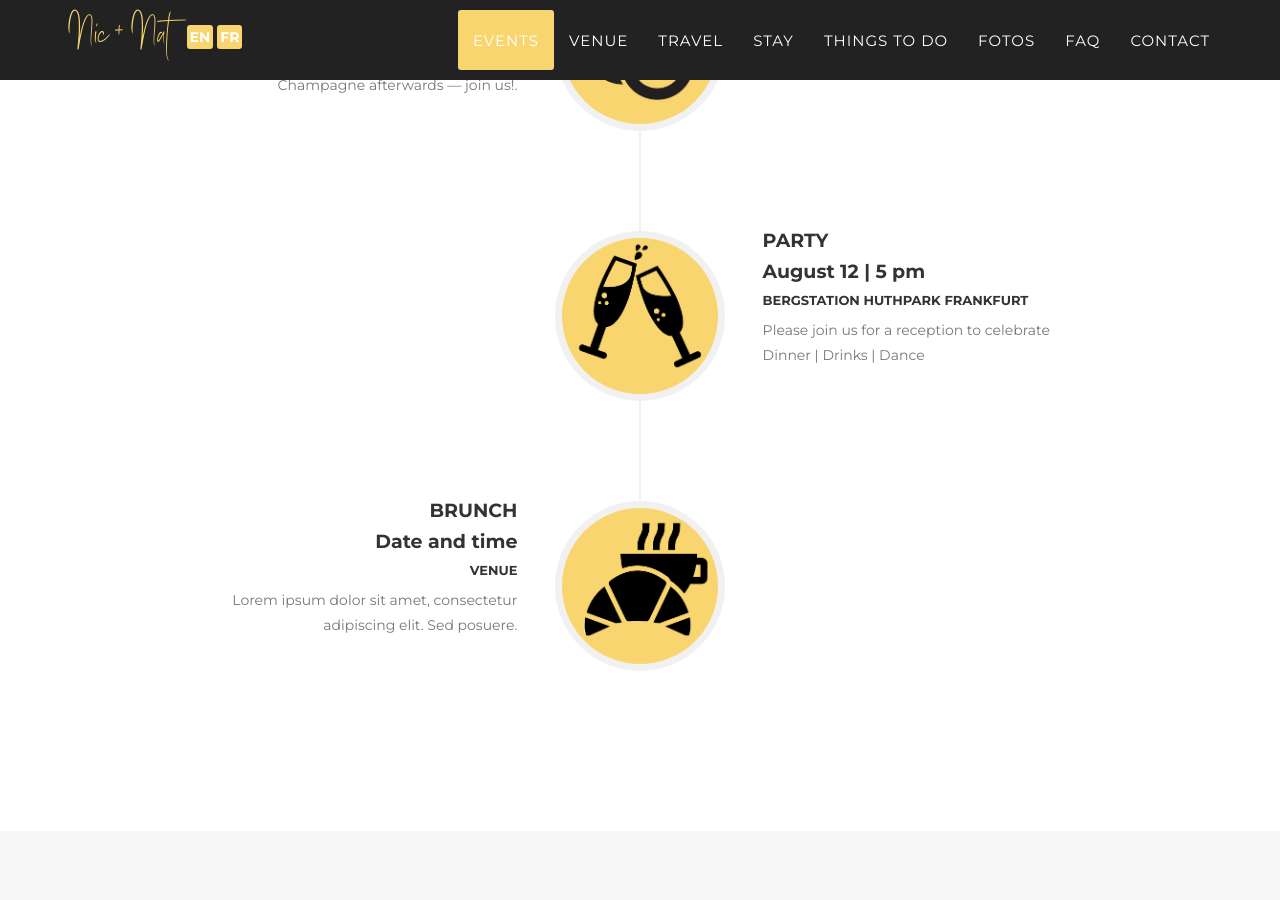
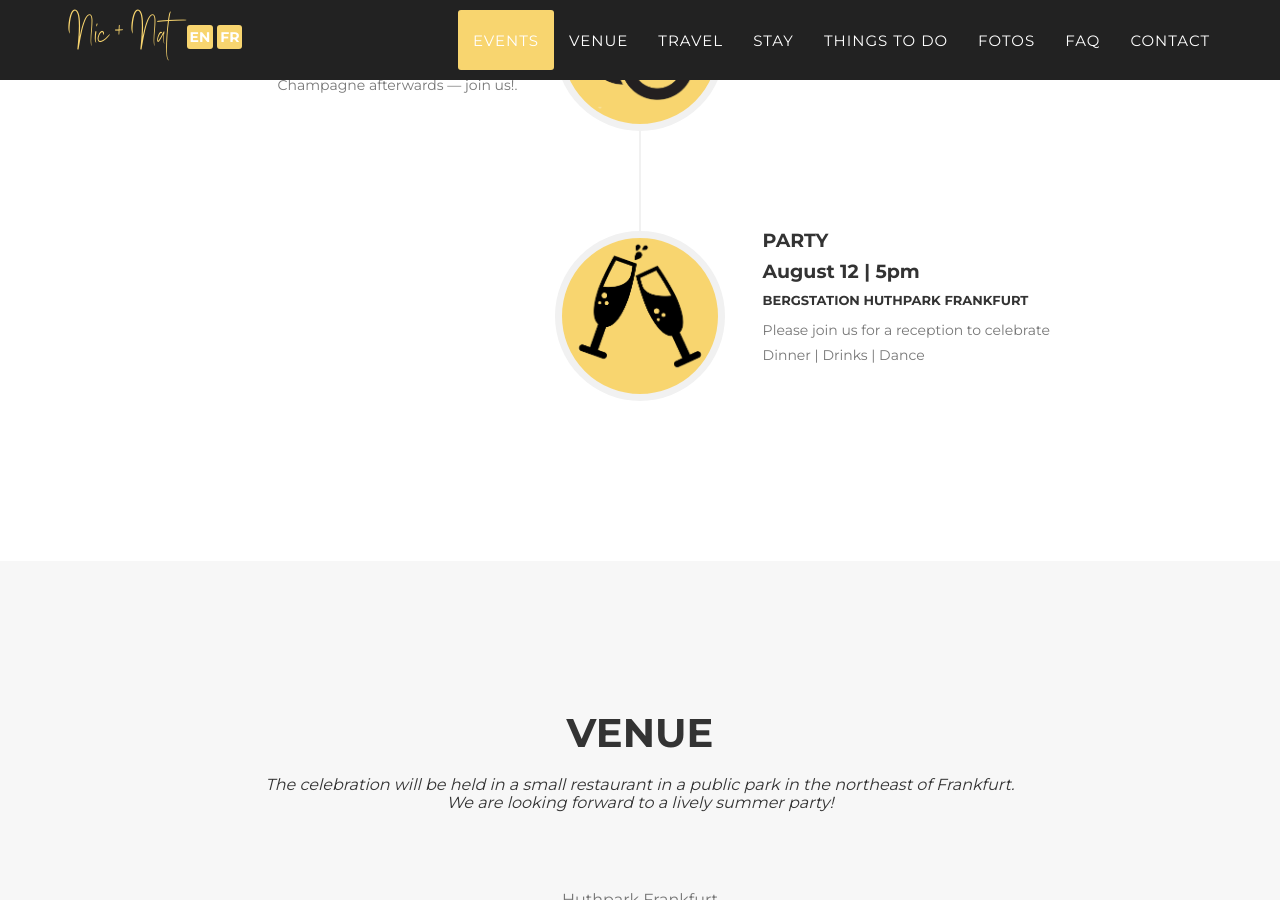
Before and after one commit to nic-nat/wedding, a Jekyll site: the page built from index.html, in a window 1280 px wide and 900 px high, scrolled down 1091 px. Built offline with Jekyll 4.4.1, drawn with Linux system fonts in a browser that asks for light colours; some web fonts are replaced.

Commit message:
Update events.html

```diff
--- a/_includes/en_data/events.html
+++ b/_includes/en_data/events.html
@@ -31,26 +31,11 @@
                         <div class="timeline-panel">
                             <div class="timeline-heading">
                                 <h4>Party</h4>
-                                <h4 class="subheading">August 12 | 5 pm</h4>
+                                <h4 class="subheading">August 12 | 5pm</h4>
                                 <h6>Bergstation Huthpark Frankfurt</h6>
                             </div>
                             <div class="timeline-body">
                                 <p class="text-muted">Please join us for a reception to celebrate<br>Dinner | Drinks | Dance</p>
-                            </div>
-                        </div>
-                    </li>
-                    <li>
-                        <div class="timeline-image">
-                            <img class="img-circle img-responsive" src="/wedding-template/img/events/3.png" alt="">
-                        </div>
-                        <div class="timeline-panel">
-                            <div class="timeline-heading">
-                                <h4>Brunch</h4>
-                                <h4 class="subheading">Date and time</h4>
-                                <h6>Venue</h6>
-                            </div>
-                            <div class="timeline-body">
-                                <p class="text-muted">Lorem ipsum dolor sit amet, consectetur adipiscing elit. Sed posuere.</p>
                             </div>
                         </div>
                     </li>
```
